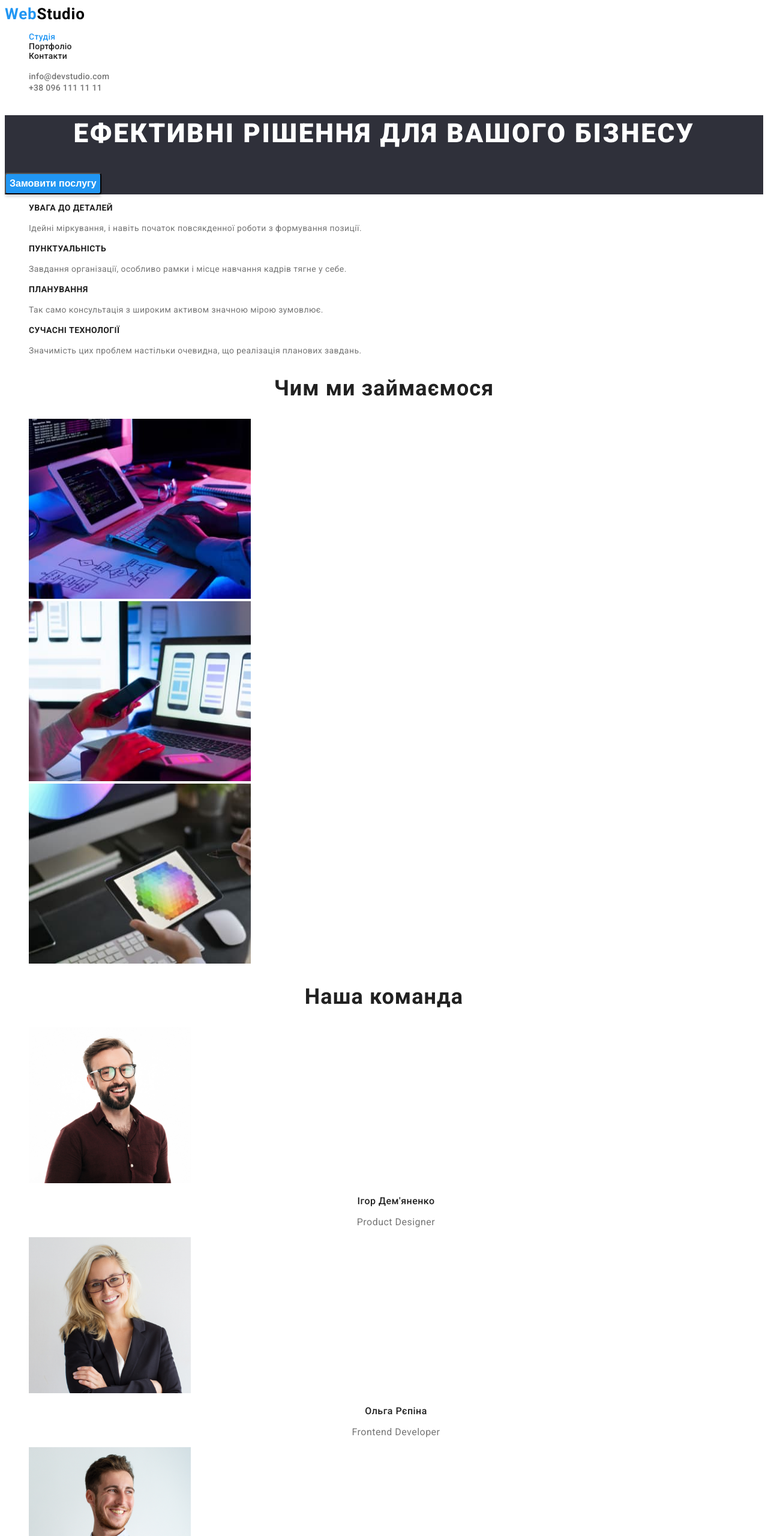
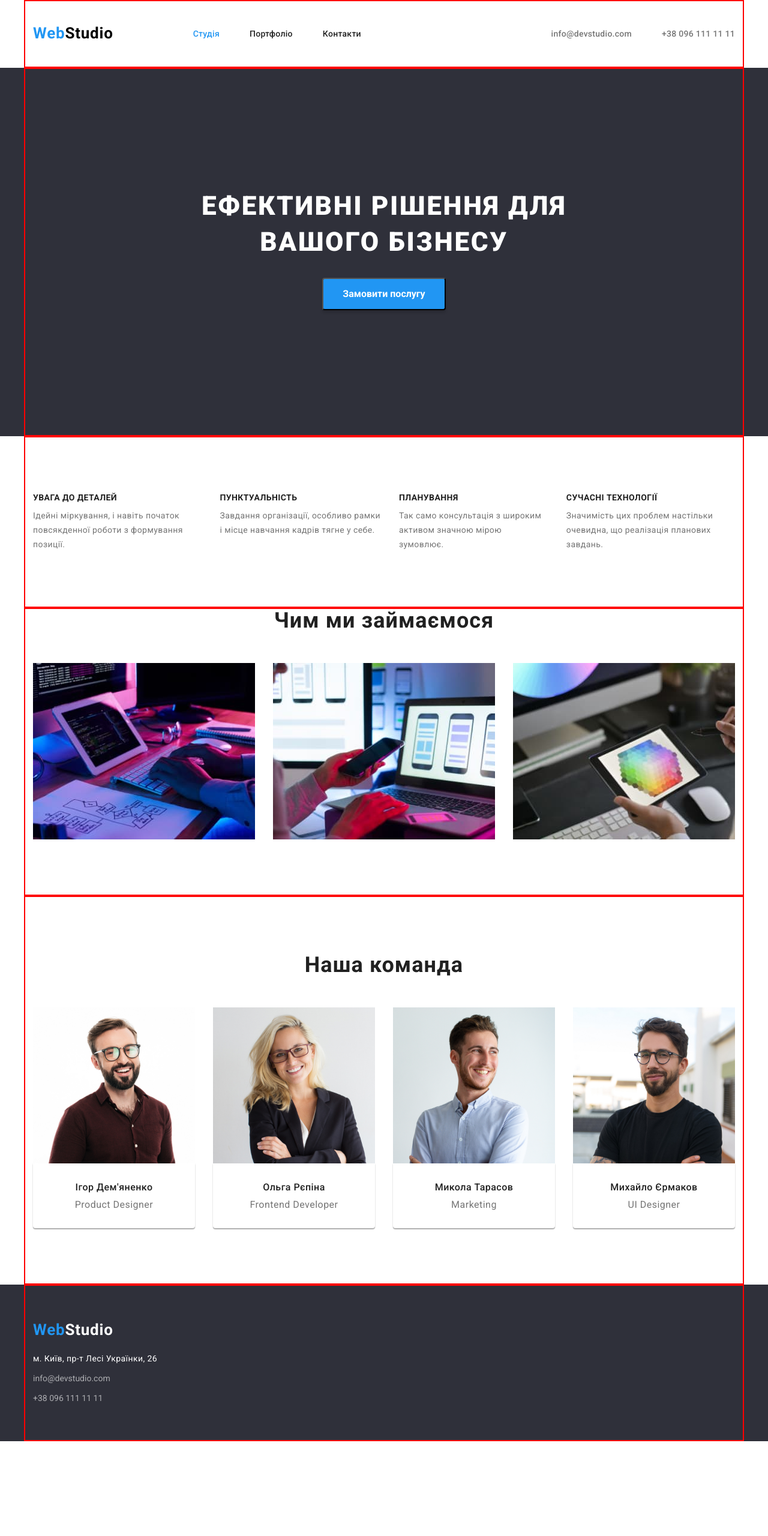
Before and after one commit to Freebo12/goit-markup-hw-03, a plain HTML site: page index.html in a window 1280 px wide. Shown: the top 2560 px of the page at 60% size. After the commit the page ends 2402 px from the top, so only its background shows below. Drawn offline with nearby package versions, Linux system fonts and the light colour scheme.

Commit message:
final h.w 3

```diff
--- a/css/styles.css
+++ b/css/styles.css
@@ -8,12 +8,50 @@
   --button-bg: #188ce8;
   --link-color: #ffffff99;
   --btn-background: #f5f4fa;
+  --border-color: #ececec;
+  /*shadow*/
+  --button-shadow: 0px 3px 1px rgba(0, 0, 0, 0.1), 0px 1px 2px rgba(0, 0, 0, 0.08),
+    0px 2px 2px rgba(0, 0, 0, 0.12);
+  --photo-shadow: 0px 1px 3px rgba(0, 0, 0, 0.12), 0px 1px 1px rgba(0, 0, 0, 0.14),
+    0px 2px 1px rgba(0, 0, 0, 0.2);
+}
+
+/*reset*/
+h1,
+h2,
+h3,
+h4,
+h5,
+h6,
+p {
+  margin: 0;
+}
+.container {
+  width: 1200px;
+  padding-left: 15px;
+  padding-right: 15px;
+  margin-left: auto;
+  margin-right: auto;
+  outline: 2px solid red;
+  outline-offset: -2px;
+}
+
+img {
+  display: block;
+  max-width: 100%;
+  height: auto;
 }
 
 body {
   font-family: 'roboto', 'Raleway';
   background-color: var(--active-color);
   color: var(--titlle-color);
+}
+/*header */
+.header-container {
+  display: flex;
+  align-items: center;
+  border-bottom: 1px solid var(--border-color);
 }
 
 .logo {
@@ -23,6 +61,10 @@ body {
   color: var(--focus-hover-color);
   line-height: calc(31 / 26);
   text-decoration: none;
+  margin-right: 93px;
+  padding-top: 24px;
+  padding-bottom: 25px;
+  display: block;
 }
 .logo-half {
   color: #000000;
@@ -34,6 +76,9 @@ body {
 .logo-half:focus {
   background-color: var(--active-color);
 }
+.nav {
+  margin-right: auto;
+}
 
 .list-header {
   list-style: none;
@@ -41,6 +86,8 @@ body {
   font-size: 14px;
   line-height: calc(16 / 14);
   letter-spacing: 0.02em;
+  display: flex;
+  gap: 50px;
 }
 .item-header:hover {
   color: var(--focus-hover-color);
@@ -53,6 +100,9 @@ body {
 .link-header {
   text-decoration: none;
   color: #212121;
+  padding-top: 32px;
+  padding-bottom: 32px;
+  display: block;
 }
 .link-header:hover {
   color: var(--focus-hover-color);
@@ -65,6 +115,9 @@ body {
 .current {
   text-decoration: none;
   color: var(--focus-hover-color);
+  padding-top: 32px;
+  padding-bottom: 32px;
+  display: block;
 }
 .current:hover {
   color: var(--titlle-color);
@@ -76,6 +129,9 @@ body {
 
 .nav-list {
   list-style: none;
+  display: flex;
+  gap: 50px;
+  align-items: center;
 }
 .nav-link {
   text-decoration: none;
@@ -84,6 +140,9 @@ body {
   font-size: 14px;
   line-height: calc(16 / 14);
   letter-spacing: 0.02em;
+  padding-top: 32px;
+  padding-bottom: 32px;
+  display: block;
 }
 .nav-link:hover {
   color: var(--focus-hover-color);
@@ -97,6 +156,9 @@ body {
 .hero {
   background-color: var(--brand-color);
 }
+.main-container {
+  padding-bottom: 210px;
+}
 
 .hero-tittle {
   color: var(--active-color);
@@ -106,6 +168,10 @@ body {
   text-align: center;
   letter-spacing: 0.06em;
   text-transform: uppercase;
+  padding-top: 200px;
+  margin-bottom: 30px;
+  margin-left: 252px;
+  margin-right: 252px;
 }
 .hero-button {
   background-color: var(--focus-hover-color);
@@ -115,7 +181,12 @@ body {
   box-shadow: 0px 4px 4px rgba(0, 0, 0, 0.15);
   border-radius: 4px;
   line-height: calc(30 / 16);
+  padding: 10px 32px;
+  display: block;
+  margin-left: auto;
+  margin-right: auto;
 }
+
 .hero-button:hover {
   background-color: var(--button-bg);
   cursor: pointer;
@@ -136,6 +207,23 @@ body {
   line-height: calc(16 / 14);
   letter-spacing: 0.03em;
   list-style: none;
+  display: flex;
+  padding-bottom: 94px;
+  padding-top: 94px;
+  gap: 30px;
+  margin-bottom: 0px;
+  margin-top: 0px;
+  padding-left: 0px;
+  align-content: center;
+}
+.main-sub {
+  font-weight: 700;
+  font-size: 14px;
+  line-height: calc(16 / 14);
+  letter-spacing: 0.03em;
+  text-transform: uppercase;
+  color: var(--titlle-color);
+  margin-bottom: 10px;
 }
 
 .main-article {
@@ -144,14 +232,6 @@ body {
   line-height: calc(24 / 14);
   letter-spacing: 0.03em;
   color: var(--article-color);
-}
-.main-sub {
-  font-weight: 700;
-  font-size: 14px;
-  line-height: calc(16 / 14);
-  letter-spacing: 0.03em;
-  text-transform: uppercase;
-  color: var(--titlle-color);
 }
 
 /*section 2 images 3x*/
@@ -162,9 +242,16 @@ body {
   text-align: center;
   letter-spacing: 0.03em;
   color: var(--titlle-color);
+  margin-bottom: 50px;
 }
 .cont-list {
   list-style: none;
+  display: flex;
+  gap: 30px;
+  padding-left: 0px;
+  margin-bottom: 0px;
+  margin-top: 0px;
+  padding-bottom: 94px;
 }
 /*out team section 3*/
 
@@ -175,9 +262,18 @@ body {
   letter-spacing: 0.03em;
   color: var(--titlle-color);
   line-height: calc(42 / 36);
+  padding-top: 94px;
+  margin-left: auto;
+  margin-right: auto;
+  margin-bottom: 50px;
 }
 .team-list {
   list-style: none;
+  display: flex;
+  margin-bottom: 0px;
+  margin-top: 0px;
+  gap: 30px;
+  padding-left: 0px;
 }
 .team-sub {
   font-weight: 500;
@@ -185,6 +281,15 @@ body {
   line-height: calc(19 / 16);
   text-align: center;
   letter-spacing: 0.03em;
+  padding-bottom: 10px;
+  padding-top: 30px;
+}
+
+.card-photo {
+  padding-bottom: 30px;
+  margin-bottom: 94px;
+  box-shadow: var(--photo-shadow);
+  border-radius: 0px 0px 4px 4px;
 }
 
 .team-article {
@@ -207,6 +312,9 @@ body {
   color: var(--focus-hover-color);
   line-height: calc(31 / 26);
   text-decoration: none;
+  display: block;
+  padding-top: 60px;
+  padding-bottom: 20px;
 }
 .logo-half-footer {
   color: var(--active-color);
@@ -218,6 +326,21 @@ body {
 .adress-list {
   list-style: none;
   font-style: normal;
+  padding-left: 0px;
+  margin-bottom: 0px;
+  margin-top: 0px;
+}
+.address-link {
+  display: block;
+  padding-bottom: 60px;
+}
+.address-mail {
+  display: block;
+  padding-bottom: 9px;
+}
+.address-map {
+  display: block;
+  padding-bottom: 9px;
 }
 
 .address-map {
@@ -259,6 +382,13 @@ body {
 
 .btn-list {
   list-style: none;
+  display: flex;
+  justify-content: center;
+  gap: 8px;
+  margin-top: 0px;
+  padding-left: 0px;
+  padding-top: 94px;
+  padding-bottom: 30px;
 }
 
 .btn-list {
@@ -279,6 +409,8 @@ body {
   text-align: center;
   font-family: 'Roboto';
   border: none;
+  box-shadow: var(--button-shadow);
+  border-radius: 4px;
 }
 .btn-button:hover,
 :focus {
@@ -294,8 +426,22 @@ body {
 
 /*section-images*/
 
-.section-list {
+.table-container {
+  padding-bottom: 94px;
+}
+
+.img-section-list {
   list-style: none;
+  display: flex;
+  padding: 0;
+  margin: 0;
+  flex-wrap: wrap;
+  gap: 30px;
+}
+.box-img {
+  border-bottom: 1px solid var(--img-color);
+  border-left: 1px solid var(--img-color);
+  border-right: 1px solid var(--img-color);
 }
 .section-img {
   background-color: var(--img-color);
@@ -308,10 +454,15 @@ body {
   letter-spacing: 0.06em;
   color: var(--titlle-color);
   font-family: 'Roboto';
+  padding-top: 20px;
+  padding-bottom: 4px;
+  padding-left: 24px;
 }
 .section-desc {
   font-size: 16px;
   line-height: calc(30 / 16);
   letter-spacing: 0.03em;
   color: var(--article-color);
+  padding-bottom: 20px;
+  padding-left: 24px;
 }
--- a/index.html
+++ b/index.html
@@ -11,14 +11,25 @@
       href="https://fonts.googleapis.com/css2?family=Raleway:wght@700&family=Roboto:wght@400;500;700;900&display=swap"
       rel="stylesheet"
     />
+    <link
+      rel="stylesheet"
+      href="https://cdnjs.cloudflare.com/ajax/libs/modern-normalize/1.1.0/modern-normalize.min.css"
+      integrity="sha512-wpPYUAdjBVSE4KJnH1VR1HeZfpl1ub8YT/NKx4PuQ5NmX2tKuGu6U/JRp5y+Y8XG2tV+wKQpNHVUX03MfMFn9Q=="
+      crossorigin="anonymous"
+      referrerpolicy="no-referrer"
+    />
+
     <link rel="stylesheet" href="./css/styles.css" />
   </head>
 
   <body>
+    <!--header-->
     <header class="header">
-      <!--header-->
+      <section class="header-sec">
+        <h2 class="visually-hidden">Навігація</h2>
+        <div class="container header-container">
+          <a class="logo" href="./index.html">Web<span class="logo-half">Studio</span> </a>
           <nav class="nav">
-        <a class="logo" href="./index.html">Web<span class="logo-half">Studio</span> </a>
             <ul class="list-header">
               <li class="item-header-main">
                 <a class="current" href="./index.html">Студія</a>
@@ -33,19 +44,24 @@
             <li class="nav-item">
               <a class="nav-link" href="mailto:info@devstudio.com">info@devstudio.com</a>
             </li>
-        <li class="nav-item"><a class="nav-link" href="tel:+380961111111">+38 096 111 11 11</a></li>
+            <li class="nav-item">
+              <a class="nav-link" href="tel:+380961111111">+38 096 111 11 11</a>
+            </li>
           </ul>
+        </div>
+      </section>
     </header>
     <!--section 1-->
-
     <main>
       <section class="hero">
+        <div class="container main-container">
           <h1 class="hero-tittle">Ефективні рішення для вашого бізнесу</h1>
           <button class="hero-button" type="button">Замовити послугу</button>
+        </div>
       </section>
       <!--list 4x-->
       <section class="main">
-        <!--h2 our advantages-->
+        <div class="container big-container">
           <h2 class="visually-hidden">Наші переваги</h2>
           <ul class="main-list">
             <li class="main-item">
@@ -56,13 +72,13 @@
             </li>
             <li class="main-item">
               <h3 class="main-sub">ПУНКТУАЛЬНІСТЬ</h3>
-            <p class="main-article">
+              <p class="main-article main-art">
                 Завдання організації, особливо рамки і місце навчання кадрів тягне у себе.
               </p>
             </li>
             <li>
               <h3 class="main-sub">ПЛАНУВАННЯ</h3>
-            <p class="main-article">
+              <p class="main-article main-art">
                 Так само консультація з широким активом значною мірою зумовлює.
               </p>
             </li>
@@ -73,9 +89,11 @@
               </p>
             </li>
           </ul>
+        </div>
       </section>
       <!--section 2 images 3x-->
       <section class="cont">
+        <div class="container big-container">
           <h2 class="cont-tittle">Чим ми займаємося</h2>
           <ul class="cont-list">
             <li class="cont-item">
@@ -106,9 +124,11 @@
               />
             </li>
           </ul>
+        </div>
       </section>
       <!---our team section 3-->
       <section class="team">
+        <div class="container team-contanier">
           <h2 class="team-tittle">Наша команда</h2>
           <ul class="team-list">
             <li class="team-item">
@@ -119,8 +139,10 @@
                 width="270"
                 height="260"
               />
+              <div class="card-photo">
                 <h3 class="team-sub">Ігор Дем'яненко</h3>
                 <p class="team-article">Product Designer</p>
+              </div>
             </li>
             <li class="team-item">
               <img
@@ -130,8 +152,10 @@
                 width="270"
                 height="260"
               />
+              <div class="card-photo">
                 <h3 class="team-sub">Ольга Рєпіна</h3>
                 <p class="team-article">Frontend Developer</p>
+              </div>
             </li>
             <li class="team-item">
               <img
@@ -141,8 +165,10 @@
                 width="270"
                 height="260"
               />
+              <div class="card-photo">
                 <h3 class="team-sub">Микола Тарасов</h3>
                 <p class="team-article">Marketing</p>
+              </div>
             </li>
             <li class="team-item">
               <img
@@ -152,13 +178,17 @@
                 width="270"
                 height="260"
               />
+              <div class="card-photo">
                 <h3 class="team-sub">Михайло Єрмаков</h3>
                 <p class="team-article">UI Designer</p>
+              </div>
             </li>
           </ul>
+        </div>
       </section>
     </main>
     <footer class="footer">
+      <div class="container footer-container">
         <a class="logo-footer" href="./index.html"
           >Web<span class="logo-half-footer">Studio</span>
         </a>
@@ -175,13 +205,16 @@
             </li>
 
             <li class="adress-item">
-            <a class="address-link" href="mailto:info@devstudio.com">info@devstudio.com</a>
+              <a class="address-link address-mail" href="mailto:info@devstudio.com"
+                >info@devstudio.com</a
+              >
             </li>
-          <li class="address-link">
+            <li class="address-item">
               <a class="address-link" href="tel:+380961111111">+38 096 111 11 11</a>
             </li>
           </ul>
         </address>
+      </div>
     </footer>
   </body>
 </html>
```
Also changed, not shown: portfolio.html (+50 -9 lines). Lines whose indentation alone changed are shown as unchanged.
